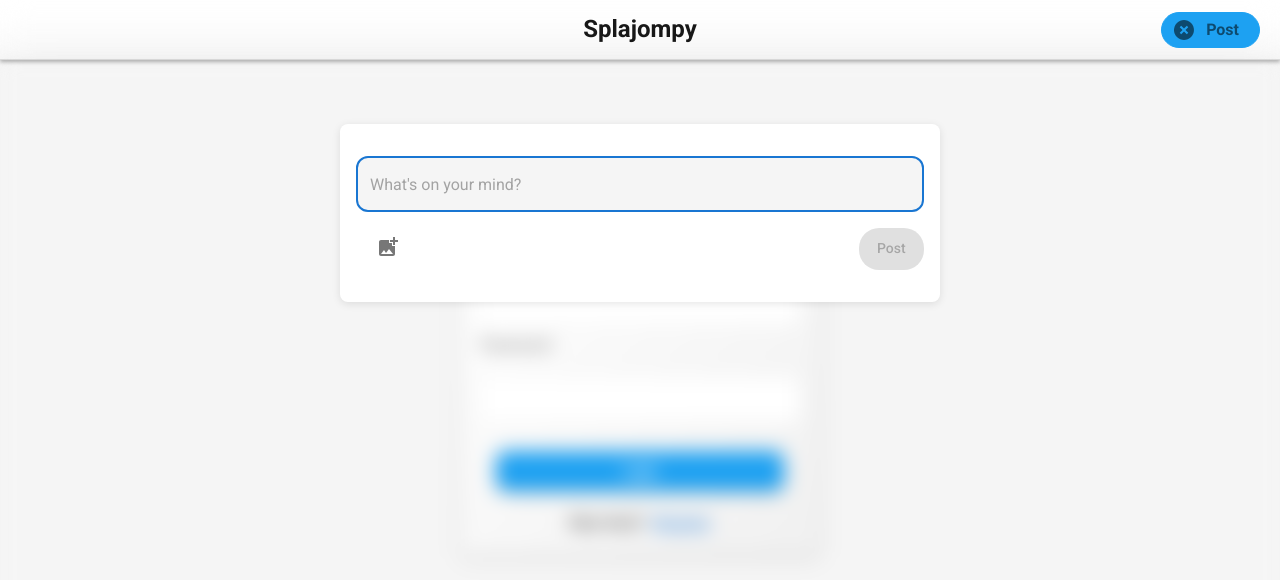
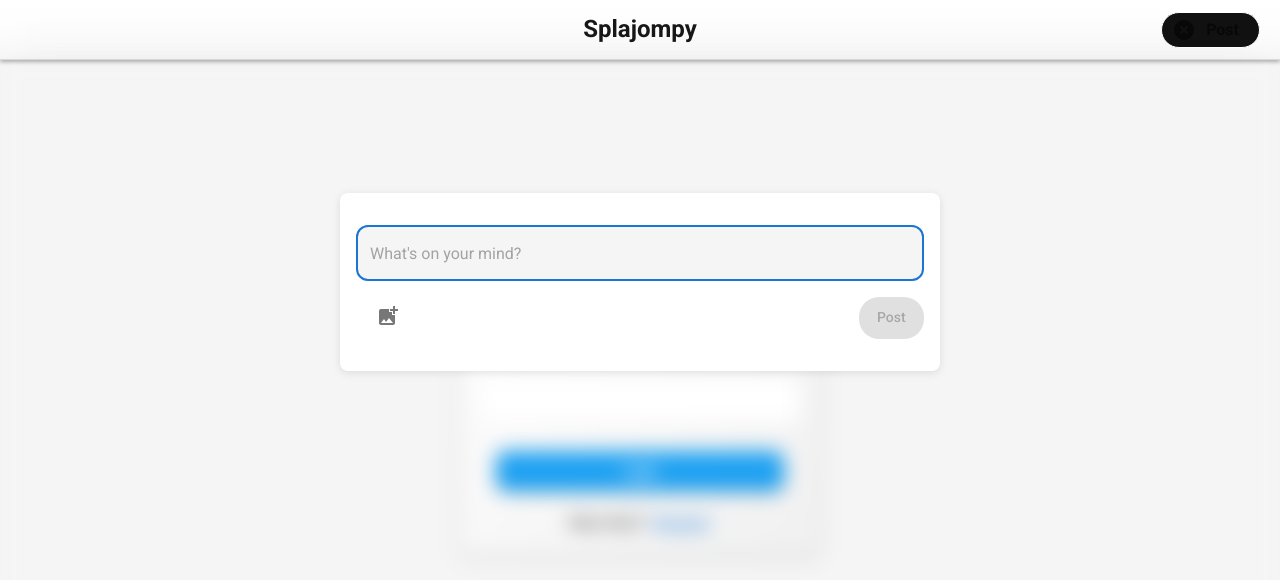
Before and after one commit to wesleynw/splajompy-ts, a Next.js app: page /login in a window 1280 px wide. Both pictures are taken after a click on the button "Post". Shown: the top 580 px of the page. Built offline with nearby package versions, Linux system fonts and the light colour scheme; no server answers; what @mui/material-nextjs would draw is missing.

Commit message:
aesthetic fixes

```diff
--- a/src/app/components/post/new/NewPost.tsx
+++ b/src/app/components/post/new/NewPost.tsx
@@ -133,8 +133,9 @@ export default function Page({
         top: "30%",
         left: "50%",
         transform: "translate(-50%, -50%)",
-        width: 800,
-        height: 400,
+        width: "100%",
+        // width: 800,
+        // height: 400,
         // bgcolor: "background.paper",
         // border: "2px solid #000",
         // boxShadow: 24,
--- a/src/app/components/post/new/NewPostButton.tsx
+++ b/src/app/components/post/new/NewPostButton.tsx
@@ -13,11 +13,12 @@ export default function NewPostButton({ isOpen, toggleOpen }: Readonly<Props>) {
     <Box
       sx={{
         borderRadius: "30px",
-        border: "1px solid #1DA1F2",
-        backgroundColor: "#1DA1F2",
+        border: isOpen ? "1px solid #ffffff" : "1px solid #1DA1F2",
+        backgroundColor: isOpen ? "#111111" : "#1DA1F2",
         color: "white",
         padding: 0,
         zIndex: 9000,
+        transition: "background-color 0.3s ease-in-out",
       }}
     >
       <IconButton
@@ -27,6 +28,7 @@ export default function NewPostButton({ isOpen, toggleOpen }: Readonly<Props>) {
           paddingX: "10px",
           paddingY: "5px",
         }}
+        disableRipple
       >
         <AddCircleIcon
           sx={{
```
